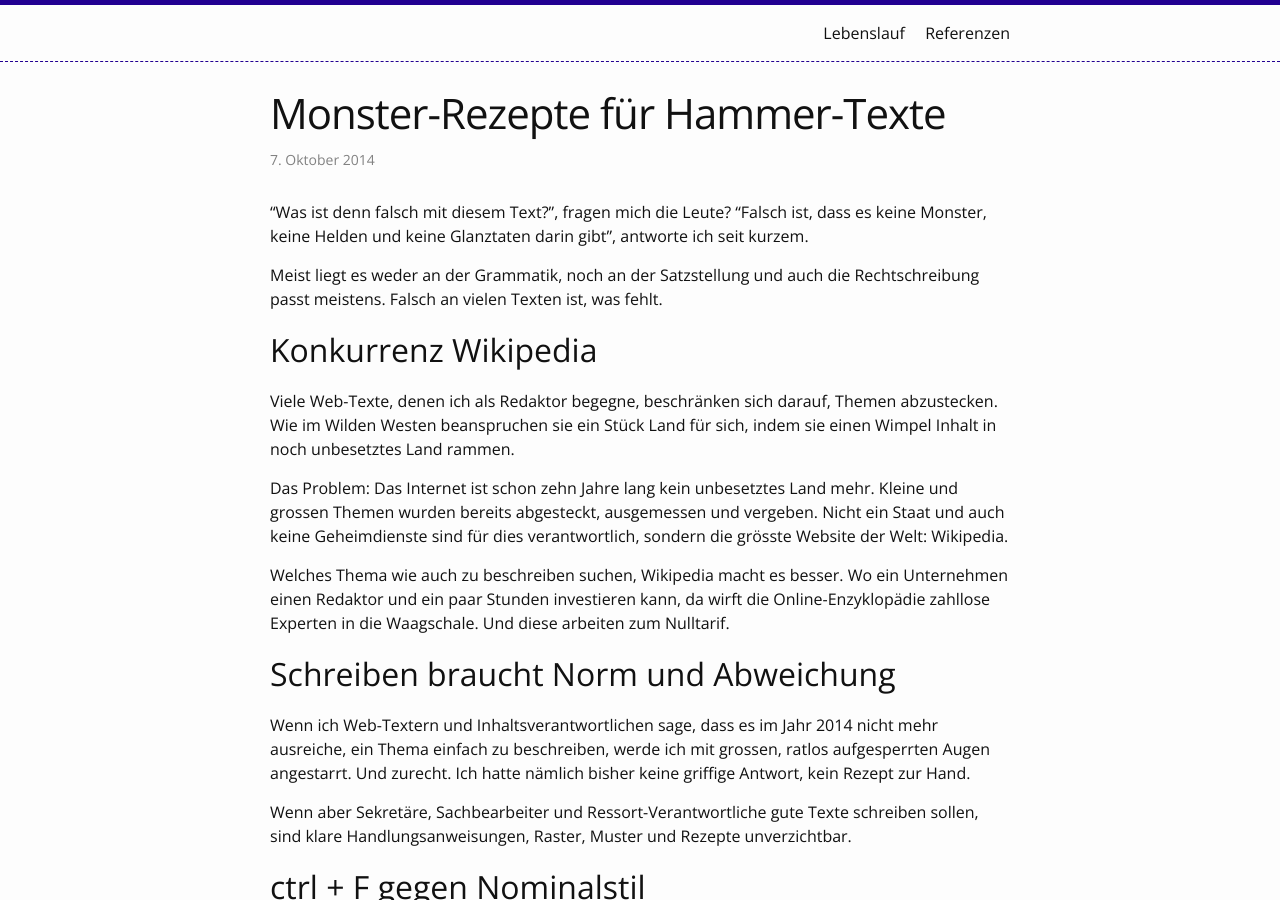
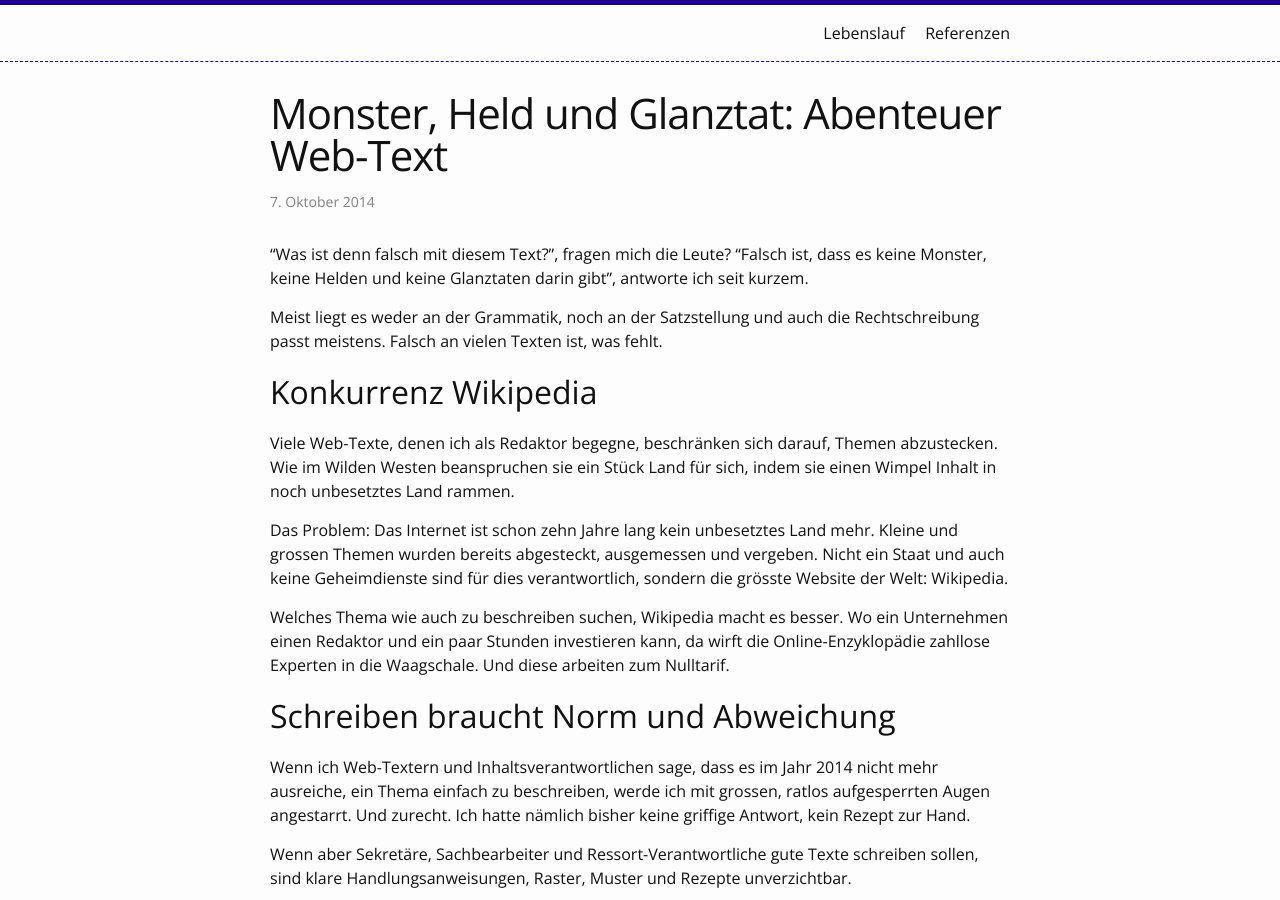
Before and after one commit to tschannes/tschannes.github.com, a Jekyll site: the page built from _posts/2014-10-10-Monster-Held-Glanztat.markdown, in a window 1280 px wide and 900 px high. Built offline with Jekyll 4.4.1, drawn with Linux system fonts in a browser that asks for light colours; comment, search, counter and statistics services are not loaded.

Commit message:
title of monsters modified

```diff
--- a/_posts/2014-10-10-Monster-Held-Glanztat.markdown
+++ b/_posts/2014-10-10-Monster-Held-Glanztat.markdown
@@ -1,6 +1,6 @@
 ---
 layout: post
-title:  "Monster-Rezepte für Hammer-Texte"
+title:  "Monster, Held und Glanztat: Abenteuer Web-Text"
 date:   2014-10-07
 excerpt: "Die These: Web-Texte werden besser, wenn man Schreibende mit den Schwächen, Fehler-Mustern und der Phrasenhaftigkeit ihrer Texte konfrontiert, sie auffordert  erst einmal im Dialekt zu erzählen und nach ihren Monstern und Helden zu suchen."
 comments: true
```
